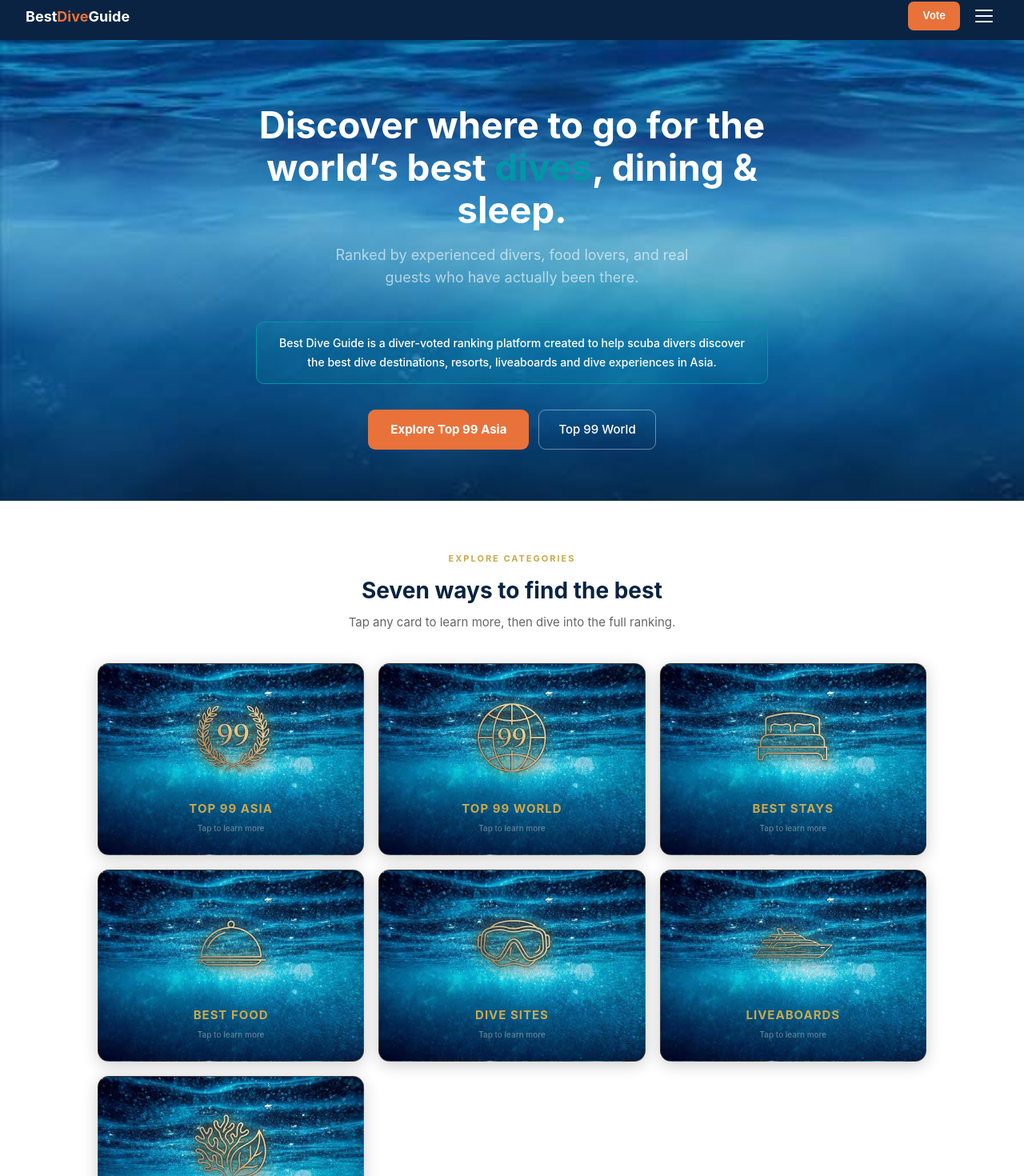
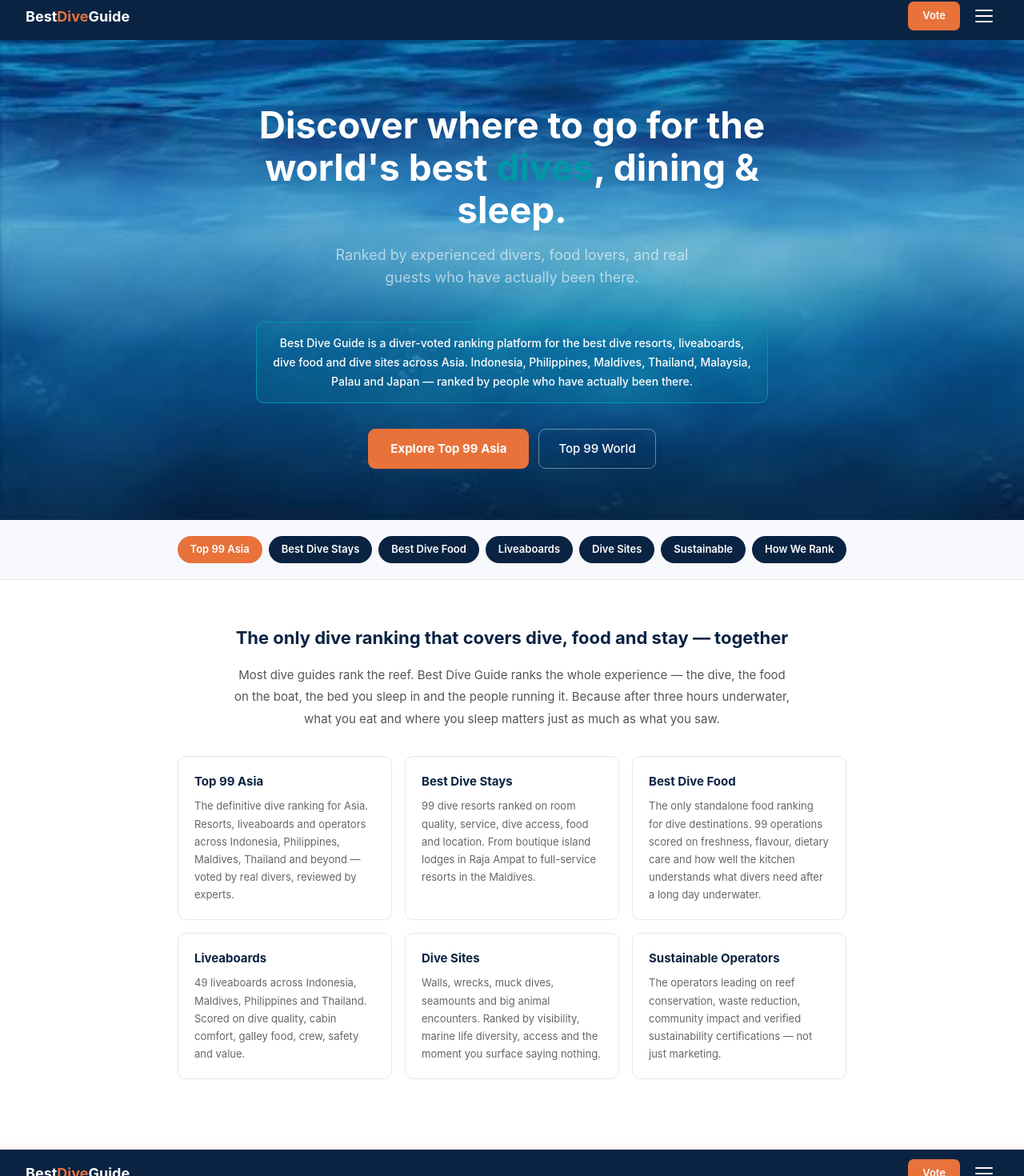
Before and after one commit to nicvdb80-cell/bestdiveguide, a Next.js app: page / in a window 1280 px wide. Shown: the part 10-1480 px from the top of the page at 80% size. Built offline with nearby package versions, Linux system fonts and the light colour scheme.

Commit message:
seo: convert homepage to server component — crawlable h1, prose, category grid, ItemList schema

```diff
--- a/src/app/page.tsx
+++ b/src/app/page.tsx
@@ -1,471 +1,178 @@
-"use client";
+import type { Metadata } from "next"
+import HomeClient from "./HomeClient"
+import Nav from "@/components/Nav"
+import Footer from "@/components/Footer"
+import Link from "next/link"
 
-import { useState } from "react";
-import Link from "next/link";
-import Nav from "@/components/Nav";
-import Footer from "@/components/Footer";
-const CATS = [
-  {
-    t: "Top 99 Asia",
-    c: "#E8723A",
-    h: "/top100",
-    d: "The definitive ranking of Asia’s best dive experiences. Resorts, liveaboards and dive operators ranked by professional panel, verified votes and expert review.",
-    icon: "/icons/top99asia.png",
+export const metadata: Metadata = {
+  title: "Best Dive Guide — Ranked Dive Resorts, Liveaboards & Food in Asia",
+  description: "The most trusted dive ranking platform in Asia. Real divers vote on the best dive resorts, liveaboards, dive food, and dive sites across Indonesia, Philippines, Maldives, Thailand and beyond.",
+  alternates: { canonical: "https://bestdiveguide.com" },
+  openGraph: {
+    title: "Best Dive Guide — Asia's Most Trusted Dive Ranking Platform",
+    description: "Real divers vote. Real experiences rank. No paid winners. Discover the best dive resorts, liveaboards, food and dive sites across Asia.",
+    url: "https://bestdiveguide.com",
+    siteName: "Best Dive Guide",
+    type: "website",
+    images: [{ url: "https://bestdiveguide.com/og-image.png", width: 1200, height: 630, alt: "Best Dive Guide — Asia's dive ranking platform" }],
   },
-  {
-    t: "Top 99 World",
-    c: "#1B6CA8",
-    h: "/top100-world",
-    d: "The global edition. Every continent, every ocean. From the Red Sea to the Caribbean, the Pacific to the Mediterranean. Coming 2026.",
-    icon: "/icons/top99world.png",
+}
+
+const websiteSchema = {
+  "@context": "https://schema.org",
+  "@type": "WebSite",
+  name: "Best Dive Guide",
+  url: "https://bestdiveguide.com",
+  description: "Diver-voted rankings for the best dive resorts, liveaboards, dive food and dive sites in Asia.",
+  potentialAction: {
+    "@type": "SearchAction",
+    target: { "@type": "EntryPoint", urlTemplate: "https://bestdiveguide.com/top100?q={search_term_string}" },
+    "query-input": "required name=search_term_string",
   },
-  {
-    t: "Best Stays",
-    c: "#0097A7",
-    h: "/stays",
-    d: "99 dive resorts ranked on room quality, service, location and how well the stay supports serious diving.",
-    icon: "/icons/beststays.png",
-  },
-  {
-    t: "Best Food",
-    c: "#C85A20",
-    h: "/food",
-    d: "99 dive food experiences ranked on freshness, flavour, dietary care and atmosphere. Where divers eat the best.",
-    icon: "/icons/bestfood.png",
-  },
-  {
-    t: "Dive Sites",
-    c: "#1B6CA8",
-    h: "/sites",
-    d: "The best walls, wrecks, muck dives, seamounts and shark encounters. Ranked by visibility, marine life, access and wow factor.",
-    icon: "/icons/divesites.png",
-  },
-  {
-    t: "Liveaboards",
-    c: "#5E35B1",
-    h: "/liveaboards",
-    d: "49 liveaboards across Indonesia, Maldives, Philippines and Thailand. Comfort, food, crew, safety and dive quality all scored.",
-    icon: "/icons/liveaboards.png",
-  },
-  {
-    t: "Sustainable",
-    c: "#2E7D32",
-    h: "/sustainable",
-    d: "Operators leading on reef conservation, waste reduction, community impact and certified sustainability.",
-    icon: "/icons/sustainable.png",
-  },
-];
-function FlipCard({ c }: { c: (typeof CATS)[0] }) {
-  const [f, sF] = useState(false);
-  return (
-    <div onClick={() => sF(!f)} style={{ perspective: 800, cursor: "pointer" }}>
-      {" "}
-      <div
-        style={{
-          position: "relative",
-          width: "100%",
-          height: 240,
-          transformStyle: "preserve-3d",
-          transition: "transform .5s",
-          transform: f ? "rotateY(180deg)" : "none",
-        }}
-      >
-        {" "}
-        <div
-          style={{
-            position: "absolute",
-            inset: 0,
-            backfaceVisibility: "hidden",
-            backgroundImage: "url(/card-bg.png)",
-            backgroundSize: "cover",
-            backgroundPosition: "center",
-            borderRadius: 14,
-            border: "1px solid rgba(201,168,76,0.25)",
-            display: "flex",
-            flexDirection: "column",
-            alignItems: "center",
-            justifyContent: "center",
-            padding: "2rem 1.5rem",
-            textAlign: "center",
-            boxShadow: "0 4px 20px rgba(0,0,0,0.2)",
-          }}
-        >
-          {" "}
-          <img
-            src={c.icon}
-            alt={c.t}
-            style={{
-              width: 130,
-              height: 130,
-              objectFit: "contain",
-              marginBottom: 14,
-              filter:
-                "drop-shadow(0 0 8px rgba(201,168,76,0.55)) drop-shadow(0 2px 6px rgba(0,0,0,0.5))",
-            }}
-          />{" "}
-          <h3
-            style={{
-              fontSize: 15,
-              fontWeight: 700,
-              color: "#C9A84C",
-              marginBottom: 6,
-              letterSpacing: 1,
-              textTransform: "uppercase",
-            }}
-          >
-            {c.t}
-          </h3>{" "}
-          <span
-            style={{
-              fontSize: 10,
-              color: "rgba(255,255,255,0.35)",
-              fontWeight: 500,
-            }}
-          >
-            Tap to learn more
-          </span>{" "}
-        </div>{" "}
-        <div
-          style={{
-            position: "absolute",
-            inset: 0,
-            backfaceVisibility: "hidden",
-            transform: "rotateY(180deg)",
-            backgroundImage: "url(/card-bg.png)",
-            backgroundSize: "cover",
-            backgroundPosition: "center",
-            borderRadius: 14,
-            border: "1px solid rgba(201,168,76,0.25)",
-            display: "flex",
-            flexDirection: "column",
-            justifyContent: "space-between",
-            padding: "1.5rem",
-            boxShadow: "0 4px 20px rgba(0,0,0,0.2)",
-          }}
-        >
-          {" "}
-          <div>
-            {" "}
-            <h3
-              style={{
-                fontSize: 14,
-                fontWeight: 700,
-                color: "#C9A84C",
-                marginBottom: 10,
-                letterSpacing: 0.5,
-              }}
-            >
-              {c.t}
-            </h3>{" "}
-            <p
-              style={{
-                fontSize: 12,
-                color: "rgba(255,255,255,0.65)",
-                lineHeight: 1.65,
-                margin: 0,
-              }}
-            >
-              {c.d}
-            </p>{" "}
-          </div>{" "}
-          <Link
-            href={c.h}
-            onClick={(e) => e.stopPropagation()}
-            style={{
-              display: "block",
-              background: c.c,
-              color: "#fff",
-              padding: "9px 18px",
-              borderRadius: 7,
-              textDecoration: "none",
-              fontSize: 12,
-              fontWeight: 700,
-              textAlign: "center",
-              marginTop: 12,
-            }}
-          >
-            View full list{" "}
-          </Link>{" "}
-        </div>{" "}
-      </div>{" "}
-    </div>
-  );
 }
+
+const itemListSchema = {
+  "@context": "https://schema.org",
+  "@type": "ItemList",
+  name: "Best Dive Guide — Category Rankings",
+  description: "Asia's top-ranked dive resorts, liveaboards, dive food experiences, dive sites and sustainable operators.",
+  numberOfItems: 7,
+  itemListElement: [
+    { "@type": "ListItem", position: 1, name: "Top 99 Dive Experiences Asia", url: "https://bestdiveguide.com/top100" },
+    { "@type": "ListItem", position: 2, name: "Best Dive Stays Asia", url: "https://bestdiveguide.com/stays" },
+    { "@type": "ListItem", position: 3, name: "Best Dive Food Asia", url: "https://bestdiveguide.com/food" },
+    { "@type": "ListItem", position: 4, name: "Best Liveaboards Asia", url: "https://bestdiveguide.com/liveaboards" },
+    { "@type": "ListItem", position: 5, name: "Best Dive Sites Asia", url: "https://bestdiveguide.com/sites" },
+    { "@type": "ListItem", position: 6, name: "Top 99 Dive Experiences World", url: "https://bestdiveguide.com/top100-world" },
+    { "@type": "ListItem", position: 7, name: "Most Sustainable Dive Operators", url: "https://bestdiveguide.com/sustainable" },
+  ],
+}
+
 export default function Home() {
   return (
-    <div
-      style={{
-        fontFamily: "Inter,system-ui,sans-serif",
-        minHeight: "100vh",
-        background: "#fff",
-      }}
-    >
-      {" "}
-      <Nav />{" "}
-      <div
-        style={{
-          backgroundImage: "url(/ocean-hero.png)",
-          backgroundSize: "cover",
-          backgroundPosition: "center top",
-          padding:
-            "clamp(3rem,8vw,5rem) clamp(1rem,3vw,2rem) clamp(2rem,6vw,4rem)",
-          textAlign: "center",
-        }}
-      >
-        {" "}
-        <h1
-          style={{
-            color: "#fff",
-            fontSize: "clamp(28px,5.5vw,46px)",
-            fontWeight: 700,
-            lineHeight: 1.15,
-            maxWidth: 680,
-            margin: "0 auto 1rem",
-          }}
-        >
-          {" "}
-          Discover where to go for the world’s best{" "}
-          <span style={{ color: "#0097A7" }}>dives</span>, dining & sleep.{" "}
-        </h1>{" "}
-        <p
-          style={{
-            color: "rgba(255,255,255,0.6)",
-            fontSize: "clamp(14px,2.5vw,18px)",
-            maxWidth: 500,
-            margin: "0 auto 2.5rem",
-            lineHeight: 1.6,
-          }}
-        >
-          {" "}
-          Ranked by experienced divers, food lovers, and real guests who have
-          actually been there.{" "}
-        </p>{" "}
-        <div
-          style={{
-            maxWidth: 640,
-            margin: "0 auto 2rem",
-            background: "rgba(0,151,167,0.15)",
-            border: "1px solid #0097A7",
-            borderRadius: 10,
-            padding: "14px 20px",
-          }}
-        >
-          {" "}
-          <p
-            style={{
-              fontSize: 14,
-              color: "#fff",
-              margin: 0,
-              lineHeight: 1.7,
-              fontWeight: 500,
-            }}
-          >
-            {" "}
-            Best Dive Guide is a diver-voted ranking platform created to help
-            scuba divers discover the best dive destinations, resorts,
-            liveaboards and dive experiences in Asia.{" "}
-          </p>{" "}
-        </div>{" "}
-        <div
-          style={{
-            display: "flex",
-            gap: 12,
-            justifyContent: "center",
-            flexWrap: "wrap",
-          }}
-        >
-          {" "}
-          <Link
-            href="/top100"
-            style={{
-              background: "#E8723A",
-              color: "#fff",
-              padding: "14px 28px",
-              borderRadius: 9,
-              textDecoration: "none",
-              fontWeight: 700,
-              fontSize: 15,
-            }}
-          >
+    <div style={{ fontFamily: "Inter, system-ui, sans-serif", minHeight: "100vh", background: "#fff" }}>
+      <script type="application/ld+json" dangerouslySetInnerHTML={{ __html: JSON.stringify(websiteSchema) }} />
+      <script type="application/ld+json" dangerouslySetInnerHTML={{ __html: JSON.stringify(itemListSchema) }} />
+
+      {/* Server-rendered hero — fully crawlable by Google */}
+      <Nav />
+      <div style={{
+        backgroundImage: "url(/ocean-hero.png)",
+        backgroundSize: "cover",
+        backgroundPosition: "center top",
+        padding: "clamp(3rem,8vw,5rem) clamp(1rem,3vw,2rem) clamp(2rem,6vw,4rem)",
+        textAlign: "center",
+      }}>
+        <h1 style={{ color: "#fff", fontSize: "clamp(28px,5.5vw,46px)", fontWeight: 700, lineHeight: 1.15, maxWidth: 680, margin: "0 auto 1rem" }}>
+          Discover where to go for the world's best{" "}
+          <span style={{ color: "#0097A7" }}>dives</span>, dining & sleep.
+        </h1>
+        <p style={{ color: "rgba(255,255,255,0.6)", fontSize: "clamp(14px,2.5vw,18px)", maxWidth: 500, margin: "0 auto 2.5rem", lineHeight: 1.6 }}>
+          Ranked by experienced divers, food lovers, and real guests who have actually been there.
+        </p>
+        <div style={{ maxWidth: 640, margin: "0 auto 2rem", background: "rgba(0,151,167,0.15)", border: "1px solid #0097A7", borderRadius: 10, padding: "14px 20px" }}>
+          <p style={{ fontSize: 14, color: "#fff", margin: 0, lineHeight: 1.7, fontWeight: 500 }}>
+            Best Dive Guide is a diver-voted ranking platform for the best dive resorts, liveaboards, dive food and dive sites across Asia. Indonesia, Philippines, Maldives, Thailand, Malaysia, Palau and Japan — ranked by people who have actually been there.
+          </p>
+        </div>
+        <div style={{ display: "flex", gap: 12, justifyContent: "center", flexWrap: "wrap" }}>
+          <Link href="/top100" style={{ background: "#E8723A", color: "#fff", padding: "14px 28px", borderRadius: 9, textDecoration: "none", fontWeight: 700, fontSize: 15 }}>
             Explore Top 99 Asia
-          </Link>{" "}
-          <Link
-            href="/top100-world"
-            style={{
-              background: "transparent",
-              color: "#fff",
-              border: "1.5px solid rgba(255,255,255,0.4)",
-              padding: "13px 24px",
-              borderRadius: 9,
-              textDecoration: "none",
-              fontWeight: 500,
-              fontSize: 15,
-            }}
-          >
+          </Link>
+          <Link href="/top100-world" style={{ background: "transparent", color: "#fff", border: "1.5px solid rgba(255,255,255,0.4)", padding: "13px 24px", borderRadius: 9, textDecoration: "none", fontWeight: 500, fontSize: 15 }}>
             Top 99 World
-          </Link>{" "}
-        </div>{" "}
-      </div>{" "}
-      <div
-        style={{
-          padding: "clamp(2rem,5vw,4rem) clamp(1rem,3vw,2rem)",
-          maxWidth: 1100,
-          margin: "0 auto",
-        }}
-      >
-        {" "}
-        <div style={{ textAlign: "center", marginBottom: "2.5rem" }}>
-          {" "}
-          <div
-            style={{
-              fontSize: 11,
-              fontWeight: 700,
-              letterSpacing: 2,
-              textTransform: "uppercase",
-              color: "#C9A84C",
-              marginBottom: 10,
-            }}
-          >
-            Explore Categories
-          </div>{" "}
-          <h2
-            style={{
-              fontSize: "clamp(22px,4vw,28px)",
-              fontWeight: 700,
-              color: "#0A2342",
-              marginBottom: 8,
-            }}
-          >
-            Seven ways to find the best
-          </h2>{" "}
-          <p
-            style={{
-              fontSize: 15,
-              color: "#666",
-              maxWidth: 480,
-              margin: "0 auto",
-            }}
-          >
-            Tap any card to learn more, then dive into the full ranking.
-          </p>{" "}
-        </div>{" "}
-        <div className="r-grid-cards">
-          {" "}
-          {CATS.map((c) => (
-            <FlipCard key={c.t} c={c} />
-          ))}{" "}
-        </div>{" "}
-      </div>{" "}
-      <div
-        style={{
-          backgroundImage: "url(/trust-bg.png)",
-          backgroundSize: "cover",
-          backgroundPosition: "center",
-          padding: "clamp(2rem,5vw,3.5rem) clamp(1rem,3vw,2rem)",
-        }}
-      >
-        {" "}
-        <h2
-          style={{
-            color: "#fff",
-            fontSize: "clamp(18px,4vw,24px)",
-            fontWeight: 700,
-            textAlign: "center",
-            marginBottom: 6,
-          }}
-        >
-          Built on trust. Three layers deep.
-        </h2>{" "}
-        <p
-          style={{
-            color: "rgba(255,255,255,0.5)",
-            textAlign: "center",
-            fontSize: 14,
-            marginBottom: "2rem",
-          }}
-        >
-          Every ranking verified by three independent sources — not just user
-          reviews.
-        </p>{" "}
-        <div className="r-grid-3" style={{ maxWidth: 900, margin: "0 auto" }}>
-          {" "}
+          </Link>
+        </div>
+      </div>
+
+      {/* Server-rendered category links — crawlable navigation for Google */}
+      <nav aria-label="Browse rankings" style={{ background: "#f7f9fc", borderBottom: "1px solid #e5e7eb", padding: "1.25rem clamp(1rem,3vw,2rem)", overflowX: "auto" }}>
+        <ul style={{ display: "flex", gap: "0.5rem", listStyle: "none", margin: 0, padding: 0, flexWrap: "wrap", justifyContent: "center" }}>
+          {[
+            { href: "/top100", label: "Top 99 Asia", color: "#E8723A" },
+            { href: "/stays", label: "Best Dive Stays" },
+            { href: "/food", label: "Best Dive Food" },
+            { href: "/liveaboards", label: "Liveaboards" },
+            { href: "/sites", label: "Dive Sites" },
+            { href: "/sustainable", label: "Sustainable" },
+            { href: "/about", label: "How We Rank" },
+          ].map((item) => (
+            <li key={item.href}>
+              <Link href={item.href} style={{
+                display: "block",
+                padding: "7px 16px",
+                borderRadius: 20,
+                fontSize: 13,
+                fontWeight: 600,
+                textDecoration: "none",
+                background: item.color ? item.color : "#0A2342",
+                color: "#fff",
+                whiteSpace: "nowrap",
+              }}>
+                {item.label}
+              </Link>
+            </li>
+          ))}
+        </ul>
+      </nav>
+
+      {/* Server-rendered intro text — the key SEO content block */}
+      <div style={{ maxWidth: 900, margin: "0 auto", padding: "clamp(2rem,5vw,3.5rem) clamp(1rem,3vw,2rem)" }}>
+        <h2 style={{ fontSize: "clamp(18px,3vw,22px)", fontWeight: 700, color: "#0A2342", marginBottom: "1rem", textAlign: "center" }}>
+          The only dive ranking that covers dive, food and stay — together
+        </h2>
+        <p style={{ fontSize: 15, color: "#555", lineHeight: 1.85, textAlign: "center", maxWidth: 700, margin: "0 auto 2rem" }}>
+          Most dive guides rank the reef. Best Dive Guide ranks the whole experience — the dive, the food on the boat, the bed you sleep in and the people running it. Because after three hours underwater, what you eat and where you sleep matters just as much as what you saw.
+        </p>
+
+        {/* Category summary — server rendered, fully crawlable */}
+        <div style={{ display: "grid", gridTemplateColumns: "repeat(auto-fit, minmax(260px, 1fr))", gap: "1rem", marginBottom: "2rem" }}>
           {[
             {
-              n: "01",
-              t: "Professional Panel",
-              d: "A curated group of dive professionals, photographers, culinary directors, and hospitality experts.",
-              w: "3× weight",
+              title: "Top 99 Asia",
+              href: "/top100",
+              text: "The definitive dive ranking for Asia. Resorts, liveaboards and operators across Indonesia, Philippines, Maldives, Thailand and beyond — voted by real divers, reviewed by experts.",
             },
             {
-              n: "02",
-              t: "Verified Public Votes",
-              d: "Any guest with proof of visit can vote. Weight adjusted by dive experience and expertise.",
-              w: "1.0–1.4× weight",
+              title: "Best Dive Stays",
+              href: "/stays",
+              text: "99 dive resorts ranked on room quality, service, dive access, food and location. From boutique island lodges in Raja Ampat to full-service resorts in the Maldives.",
             },
             {
-              n: "03",
-              t: "Annual Review Committee",
-              d: "Once a year, 10 experts convene to verify consistency and confirm final rankings.",
-              w: "Override authority",
+              title: "Best Dive Food",
+              href: "/food",
+              text: "The only standalone food ranking for dive destinations. 99 operations scored on freshness, flavour, dietary care and how well the kitchen understands what divers need after a long day underwater.",
             },
-          ].map((i) => (
-            <div
-              key={i.n}
-              style={{
-                background: "rgba(255,255,255,0.07)",
-                border: "1px solid rgba(255,255,255,0.12)",
-                borderRadius: 10,
-                padding: "1.5rem",
-              }}
-            >
-              {" "}
-              <div
-                style={{
-                  fontSize: 32,
-                  fontWeight: 700,
-                  color: "rgba(255,255,255,0.12)",
-                  marginBottom: "0.75rem",
-                }}
-              >
-                {i.n}
-              </div>{" "}
-              <h4
-                style={{
-                  fontSize: 14,
-                  fontWeight: 700,
-                  color: "#fff",
-                  marginBottom: 8,
-                }}
-              >
-                {i.t}
-              </h4>{" "}
-              <p
-                style={{
-                  fontSize: 12,
-                  color: "rgba(255,255,255,0.55)",
-                  lineHeight: 1.6,
-                  marginBottom: 10,
-                }}
-              >
-                {i.d}
-              </p>{" "}
-              <span
-                style={{
-                  background: "rgba(232,114,58,0.2)",
-                  color: "#E8723A",
-                  fontSize: 11,
-                  fontWeight: 600,
-                  padding: "3px 10px",
-                  borderRadius: 4,
-                }}
-              >
-                {i.w}
-              </span>{" "}
-            </div>
-          ))}{" "}
-        </div>{" "}
-      </div>{" "}
-      <Footer />{" "}
+            {
+              title: "Liveaboards",
+              href: "/liveaboards",
+              text: "49 liveaboards across Indonesia, Maldives, Philippines and Thailand. Scored on dive quality, cabin comfort, galley food, crew, safety and value.",
+            },
+            {
+              title: "Dive Sites",
+              href: "/sites",
+              text: "Walls, wrecks, muck dives, seamounts and big animal encounters. Ranked by visibility, marine life diversity, access and the moment you surface saying nothing.",
+            },
+            {
+              title: "Sustainable Operators",
+              href: "/sustainable",
+              text: "The operators leading on reef conservation, waste reduction, community impact and verified sustainability certifications — not just marketing.",
+            },
+          ].map((cat) => (
+            <Link key={cat.href} href={cat.href} style={{ textDecoration: "none" }}>
+              <div style={{ background: "#fff", border: "1px solid #e5e7eb", borderRadius: 10, padding: "1.25rem", height: "100%", transition: "border-color 0.2s" }}>
+                <h3 style={{ fontSize: 15, fontWeight: 700, color: "#0A2342", marginBottom: 8 }}>{cat.title}</h3>
+                <p style={{ fontSize: 13, color: "#666", lineHeight: 1.7, margin: 0 }}>{cat.text}</p>
+              </div>
+            </Link>
+          ))}
+        </div>
+      </div>
+
+      {/* Interactive flip cards — client component */}
+      <HomeClient />
+
+      <Footer />
     </div>
-  );
+  )
 }
```
